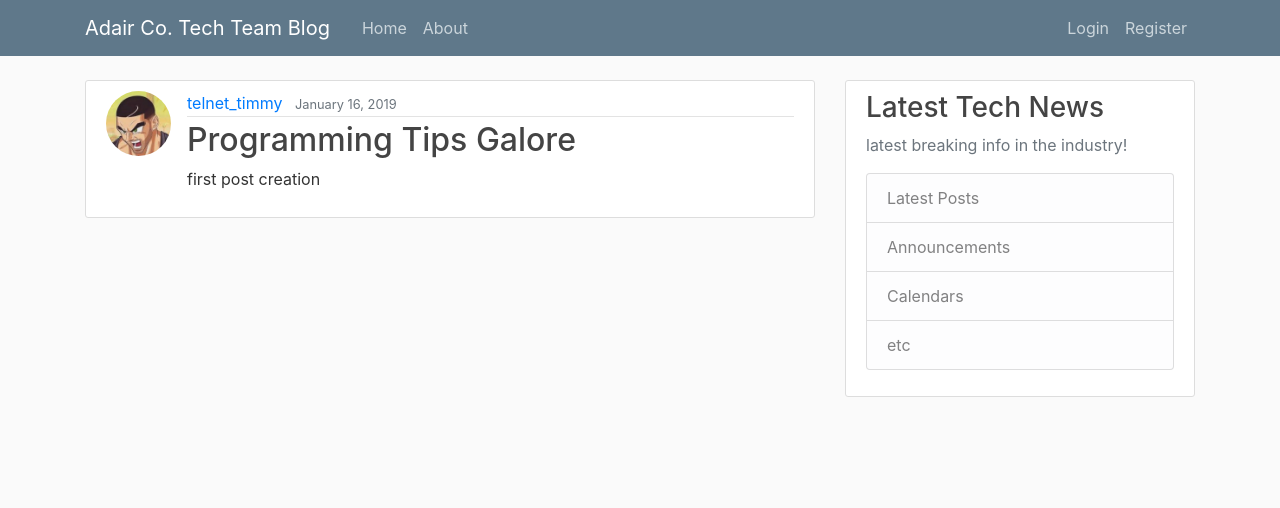
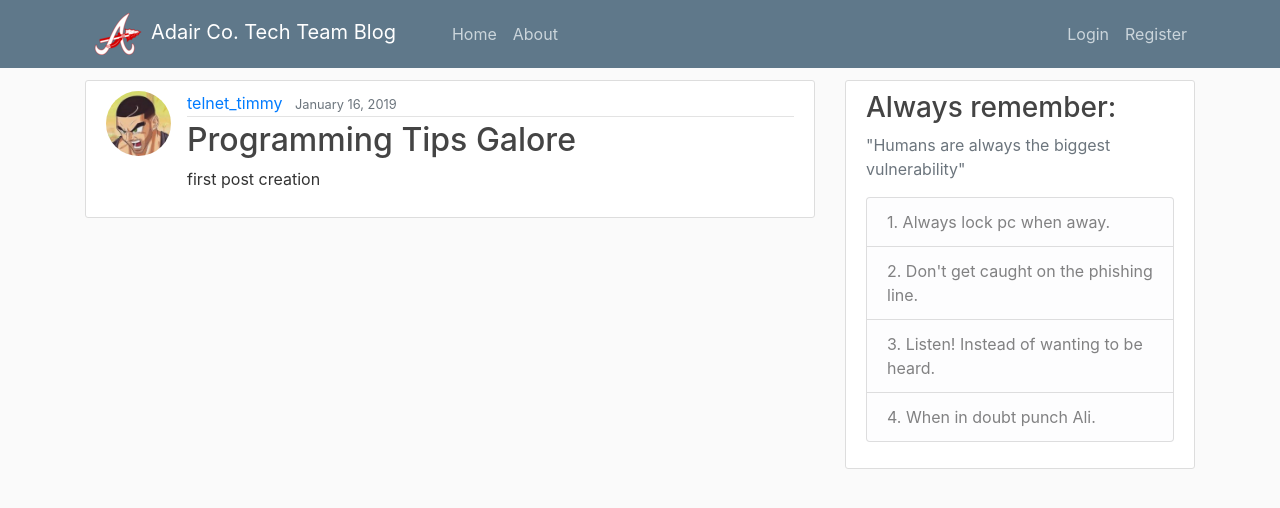
Before and after one commit to SmooveWayne/Universal-Blog, a Django app: page / in a window 1280 px wide. Shown: the top 508 px of the page. Run offline with Django 3.2, Linux system fonts and the light colour scheme; data comes from the database, SQL or seed files in the repository; both versions use the stored data as it was after the commit; some libraries are stand-ins or nearby versions.

Commit message:
changes to navbar logo

```diff
--- a/blog/templates/blog/base.html
+++ b/blog/templates/blog/base.html
@@ -25,7 +25,8 @@
 
 	    <div class="container">
 
-	      <a class="navbar-brand mr-4" href="{% url 'blog-home' %}">Adair Co. Tech Team Blog</a>
+	      <a class="navbar-brand mr-5" href="{% url 'blog-home' %}"><img src="{% static 'blog/images/apromo3.jpg' %}">Adair Co. Tech Team Blog</a>
+
 
 	      <button class="navbar-toggler" type="button" data-toggle="collapse" data-target="#navbarToggle" aria-controls="navbarToggle" aria-expanded="false" aria-label="Toggle navigation">
 
@@ -93,19 +94,19 @@
 
 	      <div class="content-section">
 
-	        <h3>Latest Tech News</h3>
+	        <h3>Always remember:</h3>
 
-	        <p class='text-muted'>latest breaking info in the industry!
+	        <p class='text-muted'>"Humans are always the biggest vulnerability"
 
 	          <ul class="list-group">
 
-	            <li class="list-group-item list-group-item-light">Latest Posts</li>
+	            <li class="list-group-item list-group-item-light">1. Always lock pc when away.</li>
 
-	            <li class="list-group-item list-group-item-light">Announcements</li>
+	            <li class="list-group-item list-group-item-light">2. Don't get caught on the phishing line.</li>
 
-	            <li class="list-group-item list-group-item-light">Calendars</li>
+	            <li class="list-group-item list-group-item-light">3. Listen! Instead of wanting to be heard.</li>
 
-	            <li class="list-group-item list-group-item-light">etc</li>
+	            <li class="list-group-item list-group-item-light">4. When in doubt punch Ali.</li>
 
 	          </ul>
 
```
Also changed, not shown: blog/static/blog/images/apromo.jpg (added), blog/static/blog/images/apromo2.jpg (added), blog/static/blog/images/apromo3.jpg (added), db.sqlite3.
